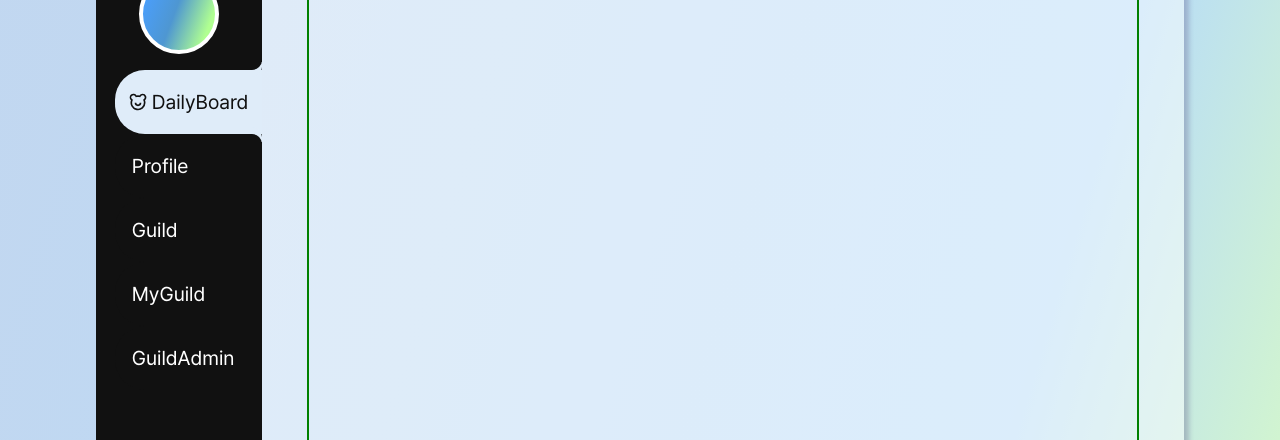
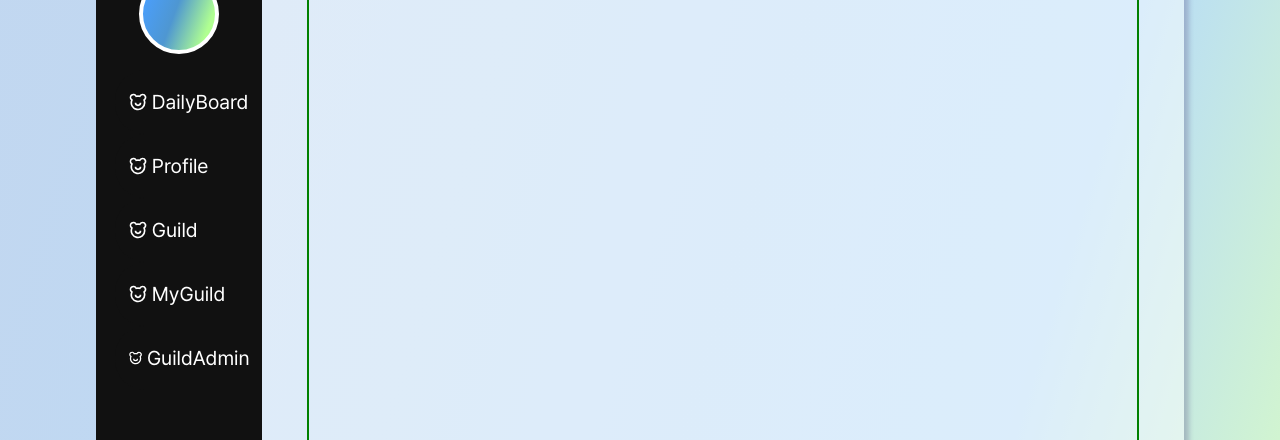
Before and after one commit to jayl2sw/threelaka, a React (Create React App) app in the folder frontend/: page /auth/guild/1 in a window 1280 px wide. Shown: the part 146-586 px from the top of the page. Built offline with nearby package versions, Linux system fonts and the light colour scheme; no server answers; sample sign-in values are in the browser's storage.

Commit message:
✨ 대시보드 사이드바 완성
- 대시보드 사이드바 완성

```diff
--- a/frontend/src/layout/SideBar.tsx
+++ b/frontend/src/layout/SideBar.tsx
@@ -10,7 +10,8 @@ import {
   ProfileImgBox,
   ProfileCenter,
 } from '../styles/DashBoard/DashBoardStyle';
-import { useNavigate } from 'react-router-dom';
+import { useNavigate, NavLink } from 'react-router-dom';
+
 interface IOnClickProps {
   handleSwitchPage: (pageNum: number) => void;
   handleSwitchGuildPage: (guildPageType: string) => void;
@@ -97,12 +98,58 @@ const SideBar = ({
         IsBorder={'none'}
         style={{ marginTop: '2vh' }}
       >
-        <MenuItems
-          onClick={() => {
-            handleSwitchPage(1);
-            onClickMenu(1);
-          }}
-          className={selectedItem === 1 ? 'clicked' : ''}
+        <MenuItems>
+          <NavLink
+            to="/auth/dashboard/1"
+            className={({ isActive }) => (isActive ? 'clicked' : 'not')}
+          >
+            <RiBearSmileLine className="icon" size={20} />
+            <span className="title">DailyBoard</span>
+          </NavLink>
+        </MenuItems>
+        <MenuItems>
+          <NavLink
+            to="/auth/dashboard/3"
+            className={({ isActive }) => (isActive ? 'clicked' : 'not')}
+          >
+            <RiBearSmileLine className="icon" size={20} />
+            <span className="title">Profile</span>
+          </NavLink>
+        </MenuItems>
+        <MenuItems>
+          <NavLink
+            to="/auth/guild/main"
+            className={({ isActive }) => (isActive ? 'clicked' : 'not')}
+          >
+            <RiBearSmileLine className="icon" size={20} />
+            <span className="title">Guild</span>
+          </NavLink>
+        </MenuItems>
+        <MenuItems>
+          <NavLink
+            to="/auth/guild/myGuild"
+            className={({ isActive }) => (isActive ? 'clicked' : 'not')}
+          >
+            <RiBearSmileLine className="icon" size={20} />
+            <span className="title">MyGuild</span>
+          </NavLink>
+        </MenuItems>
+        <MenuItems>
+          <NavLink
+            to="/auth/guild/admin"
+            className={({ isActive }) => (isActive ? 'clicked' : 'not')}
+          >
+            <RiBearSmileLine className="icon" size={20} />
+            <span className="title">GuildAdmin</span>
+          </NavLink>
+        </MenuItems>
+
+        {/* <MenuItems
+        // onClick={() => {
+        //   handleSwitchPage(1);
+        //   onClickMenu(1);
+        // }}
+        // className={selectedItem === 1 ? 'clicked' : ''}
         >
           <RiBearSmileLine className="icon" size={20} />
 
@@ -147,7 +194,7 @@ const SideBar = ({
         >
           <span className="icon"></span>
           <span className="title">GuildAdmin</span>
-        </MenuItems>
+        </MenuItems> */}
       </FlexTransparentDiv>
     </SideBarBlock>
   );
--- a/frontend/src/pages/Dashboard/Profile/ModifyUserInfo.tsx
+++ b/frontend/src/pages/Dashboard/Profile/ModifyUserInfo.tsx
@@ -190,23 +190,19 @@ const ModifyUserInfo = ({ initialValues, onSubmit }: IModifyUserInfoProps) => {
         IsBorder={'none'}
         style={{ marginTop: '1.5vh' }}
       >
+        {isSuccess && (
           <ToastContainer
             widthSize={'20vw'}
             heightSize={'20vh'}
             paddingSize={'2vh 1vw'}
             fontColor={'black'}
-          fontSize={'2vmin'}
             top={'55vh'}
-          left={'30vw'}
+            left={'63.5vw'}
           >
             <ToastMessage
-            text={'비밀번호가 성공적으로 변경되었습니다.'}
+              text={'비밀번호가 성공적으로 변경되었습니다'}
             ></ToastMessage>
           </ToastContainer>
-        {isSuccess && (
-          <ToastMessage
-            text={'비밀번호가 성공적으로 변경되었습니다.'}
-          ></ToastMessage>
         )}
         <h3>비밀번호변경</h3>
         <ModifyPassword></ModifyPassword>
--- a/frontend/src/pages/Dashboard/Profile/Profile.tsx
+++ b/frontend/src/pages/Dashboard/Profile/Profile.tsx
@@ -5,8 +5,8 @@ import { ProfileContainer } from '../../../styles/DashBoard/DashBoardStyle';
 const Profile = () => {
   return (
     <ProfileContainer>
+      <UpdateProfile></UpdateProfile>
       <UpdateUserInfo></UpdateUserInfo>
-      <UpdateProfile></UpdateProfile>
     </ProfileContainer>
   );
 };
--- a/frontend/src/pages/Dashboard/Profile/UpdateProfile.tsx
+++ b/frontend/src/pages/Dashboard/Profile/UpdateProfile.tsx
@@ -39,7 +39,7 @@ const UpdateProfile = () => {
       justifyContent={'center'}
       alignItems={'center'}
       IsBorder={'is'}
-      style={{ marginLeft: '2.8vw' }}
+      style={{ marginLeft: '0' }}
     >
       <FlexTransparentDiv
         widthSize={'32vw'}
--- a/frontend/src/pages/Dashboard/Profile/UpdateUserInfo.tsx
+++ b/frontend/src/pages/Dashboard/Profile/UpdateUserInfo.tsx
@@ -5,12 +5,15 @@ const UpdateUserInfo = () => {
   return (
     <div>
       <MainBox
-        widthSize={'34vw'}
+        widthSize={'33.8vw'}
         heightSize={'81.5vh'}
         paddingSize={'2vh 2vw'}
         fontColor={'black'}
         fontSize={'2vmin'}
-        style={{ display: 'flex', justifyContent: 'center' }}
+        style={{
+          display: 'flex',
+          justifyContent: 'center',
+        }}
       >
         <ModifyUserInfo></ModifyUserInfo>
       </MainBox>
--- a/frontend/src/styles/Common/CommonDivStyle.tsx
+++ b/frontend/src/styles/Common/CommonDivStyle.tsx
@@ -12,7 +12,7 @@ interface ToastDivProps extends React.ButtonHTMLAttributes<HTMLDivElement> {
   heightSize: string;
   paddingSize: string;
   fontColor: 'white' | 'grey' | 'black' | 'blue';
-  fontSize: string;
+
   top: string;
   left: string;
 }
@@ -213,30 +213,26 @@ export const ToastContainer = styled.div<ToastDivProps>`
   width: ${(props) => props.widthSize};
   height: ${(props) => props.heightSize};
   padding: ${(props) => props.paddingSize};
-  font-size: ${(props) => props.fontSize};
+
   top: ${(props) => props.top};
   left: ${(props) => props.left};
   box-shadow: 5px 5px 5px rgba(63, 39, 102, 0.25);
   position: fixed;
   z-index: 20;
   border-radius: 2vmin;
-  /* border: 2px solid #83bdff; */
-  background: rgba(131, 189, 255, 0.8);
+  background: rgba(0, 0, 0, 0.65);
   display: flex;
   flex-direction: column;
   align-items: center;
+  animation: smoothAppear 1s ease-in-out;
+  @keyframes smoothAppear {
+    from {
+      opacity: 0;
+      transform: translateY(-5%);
+    }
+    to {
+      opacity: 1;
+      transform: translateY(0);
+    }
+  }
 `;
-// const ToastContainer = styled.div`
-//   position: fixed;
-//   z-index: 20;
-
-//   /* top: 50%;
-//   left: 50%; */
-//   /* transform: translate(-50%, -50%); */
-//   /* width: 20vw;
-//   height: 10vh; */
-//   border-radius: 10px;
-//   box-shadow: 0 0 15px 0 var(--black-40);
-//   background-color: #323232;
-//   background: #ffffff;
-// `;
--- a/frontend/src/styles/Layout/SideBarStyle.ts
+++ b/frontend/src/styles/Layout/SideBarStyle.ts
@@ -1,12 +1,13 @@
 import styled from 'styled-components';
 export const MenuItems = styled.div`
+  a {
     cursor: pointer;
     display: flex;
     align-items: center;
     padding: 0 1vw;
     margin-left: 1.5vw;
     width: 11.5vw;
-  height: 10vh;
+    height: 8vh;
     /* border: 1px black solid; */
     background-color: #111111;
     position: relative;
@@ -17,6 +18,7 @@ export const MenuItems = styled.div`
       background-color: #dfecf9;
       border-top-left-radius: 30px;
       border-bottom-left-radius: 30px;
+      color: #565656;
     }
     &:hover::before {
       content: '';
@@ -43,6 +45,7 @@ export const MenuItems = styled.div`
       right: 0px;
       box-shadow: 0px -7px 0 0px #dfecf9;
     }
+  }
   .icon {
     /* margin-left: 0.5vw; */
   }
@@ -50,13 +53,13 @@ export const MenuItems = styled.div`
     font-size: 2.5vmin;
     margin-left: 0.3vw;
   }
-  &.clicked {
+  .clicked {
     color: #111111;
     background-color: #dfecf9;
     border-top-left-radius: 30px;
     border-bottom-left-radius: 30px;
   }
-  &.clicked::before {
+  .clicked::before {
     content: '';
     position: absolute;
     /* z-index: 10; */
@@ -70,7 +73,7 @@ export const MenuItems = styled.div`
     box-shadow: 0px 7px 0 0px #dfecf9;
   }
 
-  &.clicked::after {
+  .clicked::after {
     content: '';
     position: absolute;
     z-index: 10;
--- a/frontend/src/utils/ToastMessage.tsx
+++ b/frontend/src/utils/ToastMessage.tsx
@@ -1,26 +1,18 @@
 import React from 'react';
 import styled from 'styled-components';
 import { LogoBlock } from '../styles/Main/MainStyle';
+
 //style
-// const ToastContainer = styled.div`
-//   position: fixed;
-//   z-index: 20;
-
-//   /* top: 50%;
-//   left: 50%; */
-//   /* transform: translate(-50%, -50%); */
-//   /* width: 20vw;
-//   height: 10vh; */
-//   border-radius: 10px;
-//   box-shadow: 0 0 15px 0 var(--black-40);
-//   background-color: #323232;
-// `;
-
 const ToastText = styled.div`
-  font-weight: bold;
-  letter-spacing: 0.29px;
+  /* font-weight: bold; */
   text-align: center;
-  margin-top: 0.6rem;
+  position: absolute;
+  width: 100%;
+  top: 65%;
+  left: 50%;
+  transform: translate(-50%, -50%);
+  color: white;
+  font-size: 2.2vmin;
 `;
 
 interface IToastMessage {
@@ -29,7 +21,7 @@ interface IToastMessage {
 export const ToastMessage = ({ text }: IToastMessage) => {
   return (
     <>
-      <LogoBlock style={{ width: '60%', height: '4vh' }}>
+      <LogoBlock style={{ marginTop: '1vh', width: '60%', height: '4vh' }}>
         <img
           src="https://threelaka.s3.ap-northeast-2.amazonaws.com/mainlogo.png"
           alt="스리라까 로고"
```
Lines whose indentation alone changed are shown as unchanged.
